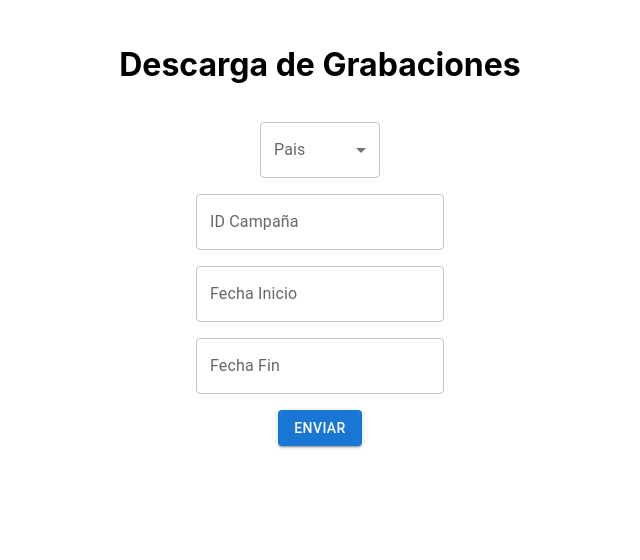
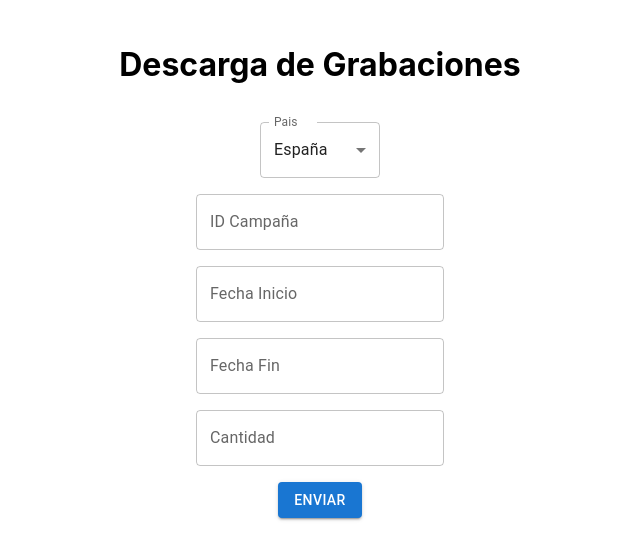
Before and after one commit to Kjlengo/amplifyApp, a React (Create React App) app: page / in a window 1280 px wide. Shown: the top 560 px of the page, without its empty margins (328-968 px from the left). Built offline with nearby package versions, Linux system fonts and the light colour scheme.

Commit message:
campo cantidad agregado

```diff
--- a/src/components/FormSample.js
+++ b/src/components/FormSample.js
@@ -13,29 +13,26 @@ import InputLabel from '@mui/material/InputLabel';
 
 import { descargaService } from "./../services/descarga";
 
-const paises = [
-  {
-    value: 'ESPAÑA',
-    label: 'España',
-  },
-];
 
 export default function BasicTextFields() {
 
-  const [pais, setPais] = React.useState('');
+  const [pais, setPais] = React.useState('España');
+  const [campana, setCampana] = React.useState('');
+  const [fecha1, setFecha1] = React.useState(null);
+  const [fecha2, setFecha2] = React.useState(null);
+  const [cantidad, setCantidad] = React.useState('');
 
-  const handleChangeSelect = (event) => {
+  const handlePais = (event) => {
     setPais(event.target.value);
   };
 
-  const [campana, setCampana] = React.useState('')
-
-  const handleChange = (event) => {
-    setCampana( event.target.value);
+  const handleCampana = (event) => {
+    setCampana(event.target.value);
   };
 
-  const [fecha1, setFecha1] = React.useState(null);
-  const [fecha2, setFecha2] = React.useState(null);
+  const handleCantidad = (event) => {
+    setCantidad(event.target.value);
+  };
 
   const formatDate = (current_datetime)=>{
     let formatted_date = current_datetime.getDate() + "/" + (current_datetime.getMonth() + 1) + "/" + current_datetime.getFullYear() + " " + current_datetime.getHours() + ":" + current_datetime.getMinutes() + ":" + current_datetime.getSeconds();
@@ -46,9 +43,14 @@ export default function BasicTextFields() {
       event.preventDefault();
       const fechaInicio = formatDate(fecha1);
       const fechaFin = formatDate(fecha2);
-      const descarga = {pais, campana, fechaInicio, fechaFin }
+      const descarga = {pais, campana, fechaInicio, fechaFin, cantidad }
       console.log(descarga)
       descargaService.create(descarga);
+      setPais('');
+      setCampana('');
+      setCantidad('');
+      setFecha1(null);
+      setFecha2(null);
   }
 
   return (
@@ -80,7 +82,7 @@ export default function BasicTextFields() {
                   id="demo-simple-select"
                   value={pais}
                   label="Pais#2"
-                  onChange={handleChangeSelect}
+                  onChange={handlePais}
                 >
                   <MenuItem value={"España"}>España</MenuItem>
               </Select>
@@ -89,7 +91,15 @@ export default function BasicTextFields() {
         </Grid>
 
         <Grid item>
-          <TextField id="filled-basic" label="ID Campaña" type="number" name="campana" variant="outlined" onChange={handleChange} />
+          <TextField
+            id="filled-basic"
+            label="ID Campaña"
+            type="number"
+            name="campana"
+            value={campana}
+            variant="outlined"
+            onChange={handleCampana}
+          />
         </Grid>
 
         <Grid item>
@@ -121,6 +131,17 @@ export default function BasicTextFields() {
         </Grid>
 
         <Grid item>
+          <TextField
+            id="cantidadID"
+            label="Cantidad"
+            variant="outlined"
+            type="number"
+            value={cantidad}
+            onChange={handleCantidad}
+          />
+        </Grid>
+
+        <Grid item>
           <Button variant="contained" onClick={enviarDatos}>
             Enviar
           </Button>
```
